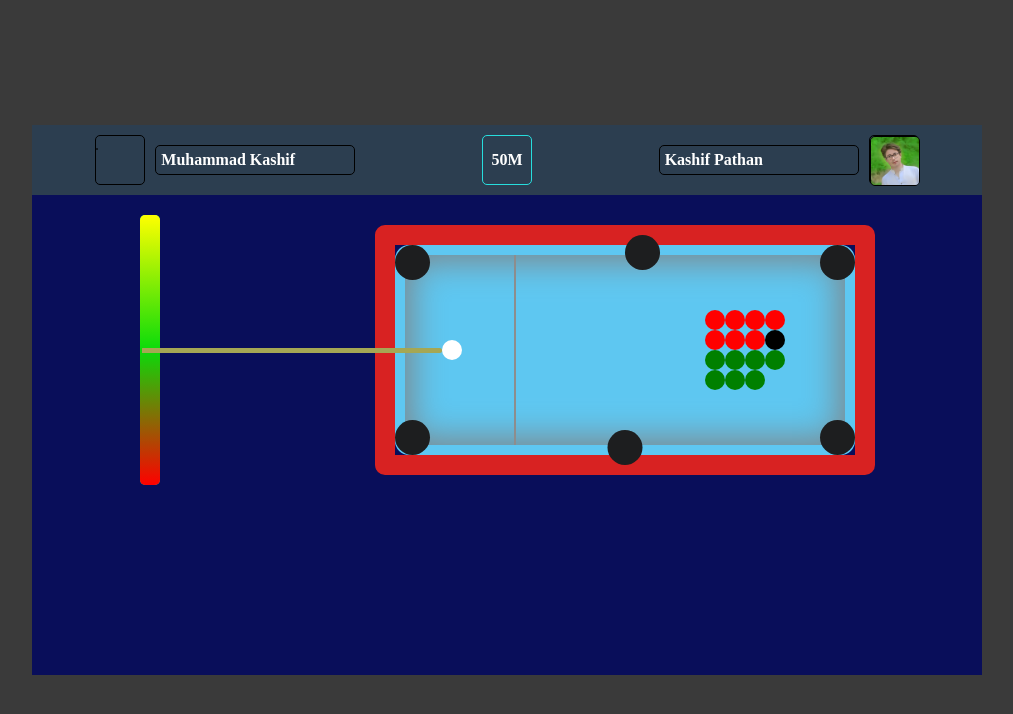
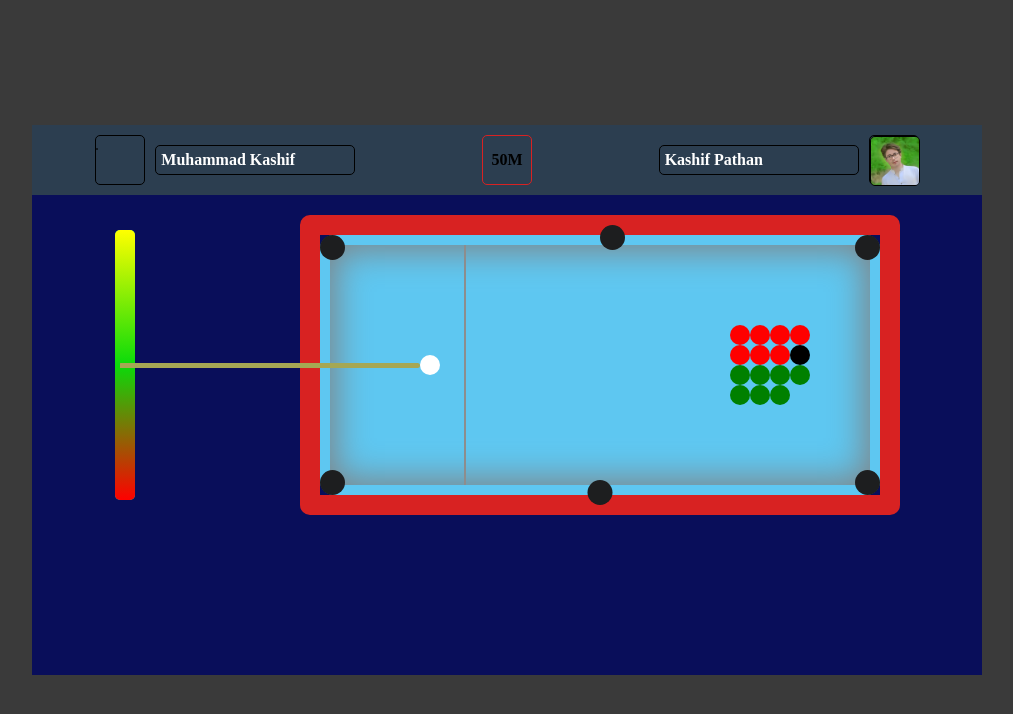
Before and after one commit to mkpathan5426/my8bp, a plain HTML site: page index.html in a window 1280 px wide. Shown: the whole page, without its empty margins (133-1146 px from the left). Drawn offline with Linux system fonts and the light colour scheme.

Commit message:
Update style.css

```diff
--- a/style.css
+++ b/style.css
@@ -64,7 +64,6 @@ body {
     width: 50px;
     height: 50px;
     border: 1px solid rgb(216, 34, 34);
-    filter: invert();
     border-radius: 5px;
     display: flex;
     justify-content: center;
@@ -78,8 +77,8 @@ body {
     align-items: center;
 }
 .game-table-border {
-    width: 500px;
-    height: 250px;
+    width: 600px;
+    height: 300px;
     border: 20px solid rgb(216, 34, 34);
     border-radius: 10px;
 }
@@ -111,8 +110,8 @@ body {
 }
 
 .pocket {
-    width: 35px;
-    height: 35px;
+    width: 25px;
+    height: 25px;
     background-color: #1d1e1f;
     border-radius: 50%;
     position: absolute;
```
